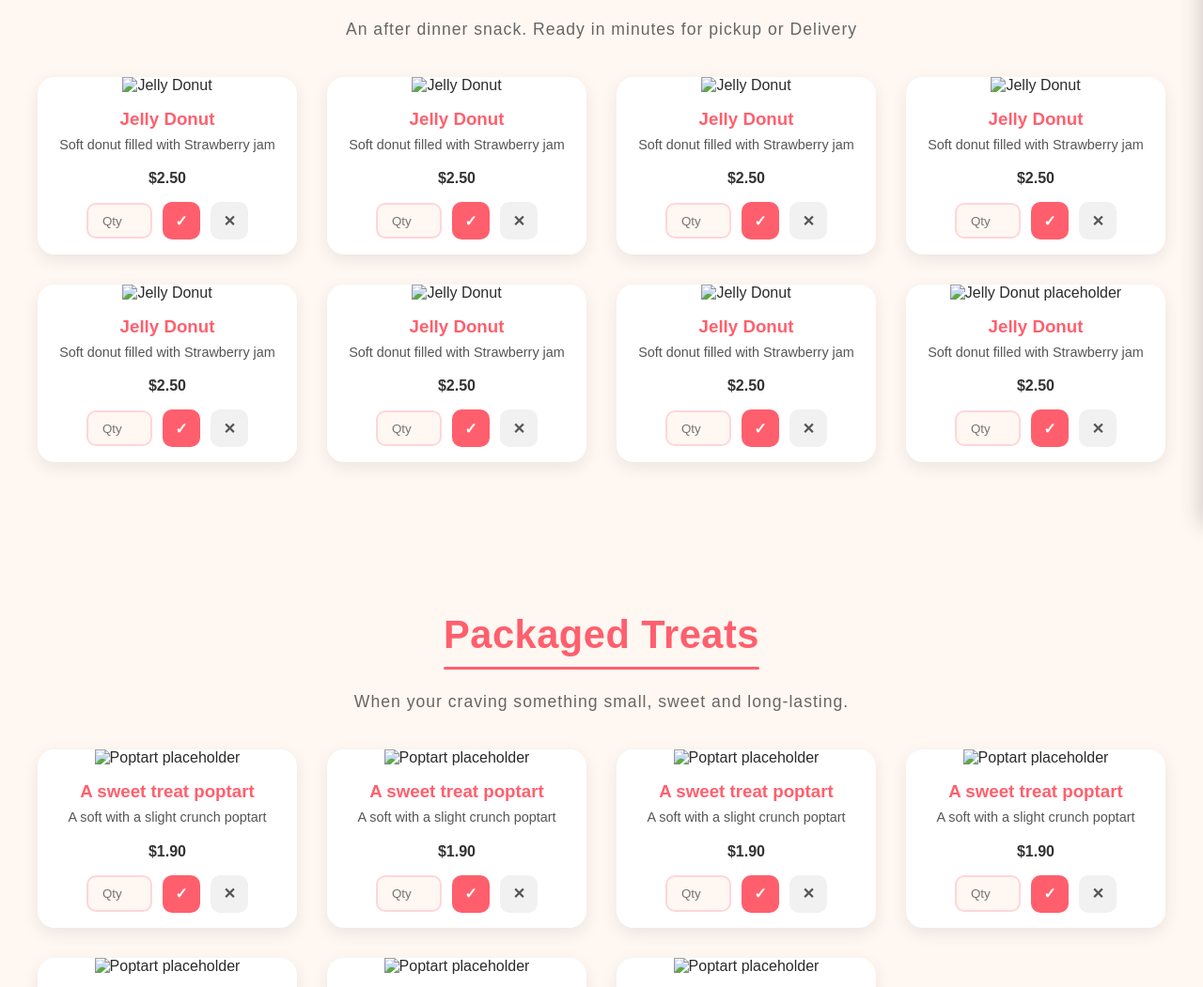
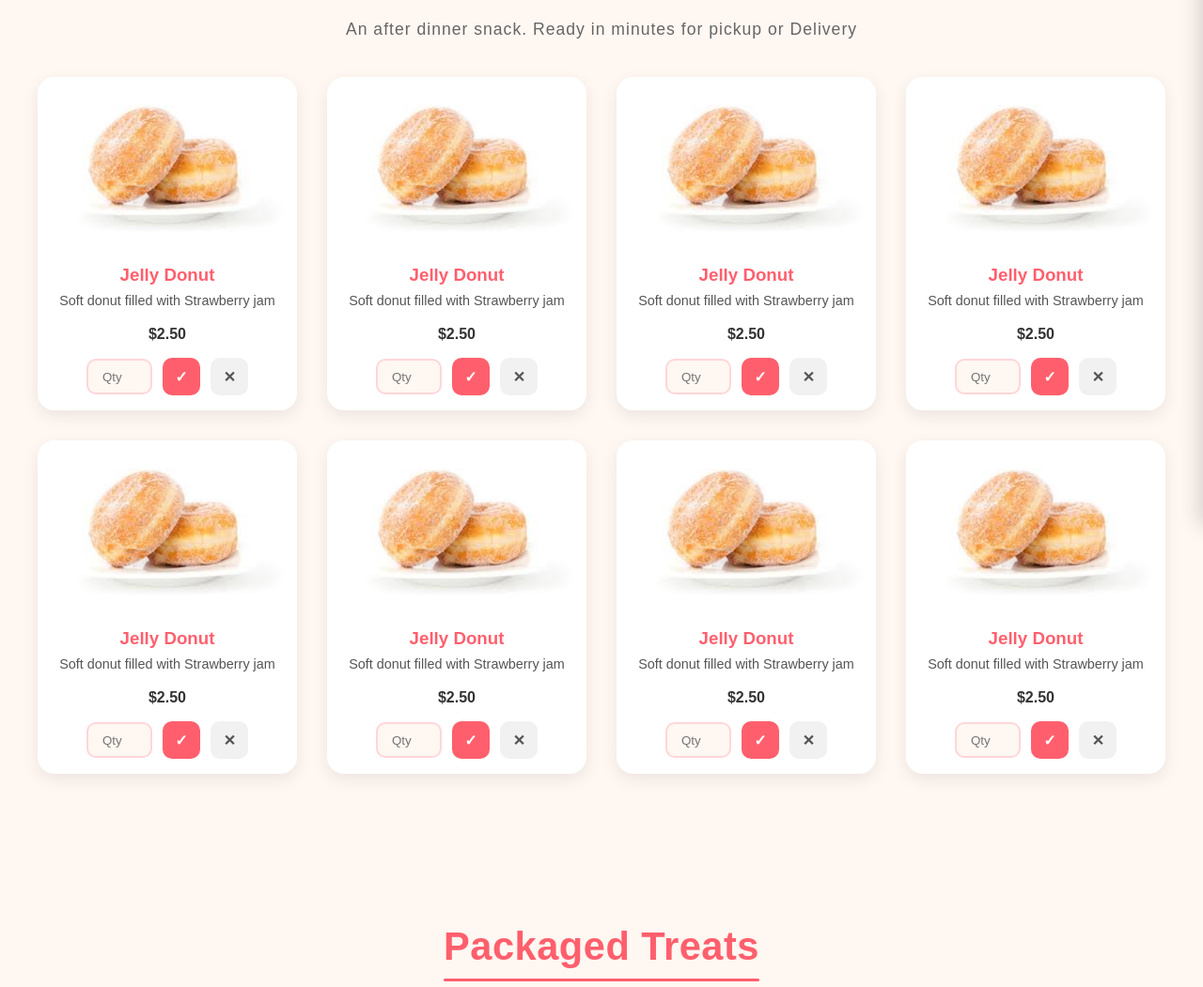
Before and after one commit to Thomas-ctrl-z/Tadder-Tots, a plain HTML site: page Pages/Menu-page.html in a window 1280 px wide. Shown: the part 240-1291 px from the top of the page at 94% size. Drawn offline with Linux system fonts and the light colour scheme.

Commit message:
Changed Menu Image Addresses

```diff
--- a/Pages/Menu-page.html
+++ b/Pages/Menu-page.html
@@ -92,7 +92,7 @@
 
   <div class="menu-container">
     <div class="menu-card">
-        <img src="Images/Donut.png" alt="Jelly Donut">
+        <img src="../Images/Donut.png" alt="Jelly Donut">
 
         <div class="menu-info">
             <h3>Jelly Donut</h3>
@@ -117,7 +117,7 @@
     </div>
 
     <div class="menu-card">
-        <img src="Images/Donut.png" alt="Jelly Donut">
+        <img src="../Images/Donut.png" alt="Jelly Donut">
 
         <div class="menu-info">
             <h3>Jelly Donut</h3>
@@ -141,7 +141,7 @@
     </div>
 
     <div class="menu-card">
-        <img src="Images/Donut.png" alt="Jelly Donut">
+        <img src="../Images/Donut.png" alt="Jelly Donut">
 
         <div class="menu-info">
             <h3>Jelly Donut</h3>
@@ -165,7 +165,7 @@
     </div>
 
     <div class="menu-card">
-        <img src="Images/Donut.png" alt="Jelly Donut">
+        <img src="../Images/Donut.png" alt="Jelly Donut">
 
         <div class="menu-info">
             <h3>Jelly Donut</h3>
@@ -189,7 +189,7 @@
     </div>
 
     <div class="menu-card">
-        <img src="Images/Donut.png" alt="Jelly Donut">
+        <img src="../Images/Donut.png" alt="Jelly Donut">
 
         <div class="menu-info">
             <h3>Jelly Donut</h3>
@@ -213,7 +213,7 @@
     </div>
 
     <div class="menu-card">
-        <img src="Images/Donut.png" alt="Jelly Donut">
+        <img src="../Images/Donut.png" alt="Jelly Donut">
 
         <div class="menu-info">
             <h3>Jelly Donut</h3>
@@ -237,7 +237,7 @@
     </div>
 
     <div class="menu-card">
-        <img src="Images/Donut.png" alt="Jelly Donut">
+        <img src="../Images/Donut.png" alt="Jelly Donut">
 
         <div class="menu-info">
             <h3>Jelly Donut</h3>
@@ -261,7 +261,7 @@
     </div>
 
     <div class="menu-card">
-        <img src="Images/Donut.png" alt="Jelly Donut placeholder">
+        <img src="../Images/Donut.png" alt="Jelly Donut placeholder">
 
         <div class="menu-info">
             <h3>Jelly Donut</h3>
@@ -295,7 +295,7 @@
 
     <div class="menu-container">
         <div class="menu-card">
-            <img src="Images/poptart.jpg" alt="Poptart placeholder">
+            <img src="../Images/poptart.jpg" alt="Poptart placeholder">
 
             <div class="menu-info">
                 <h3>A sweet treat poptart</h3>
@@ -320,7 +320,7 @@
         </div>
 
         <div class="menu-card">
-            <img src="Images/poptart.jpg" alt="Poptart placeholder">
+            <img src="../Images/poptart.jpg" alt="Poptart placeholder">
 
             <div class="menu-info">
                 <h3>A sweet treat poptart</h3>
@@ -345,7 +345,7 @@
         </div>
 
         <div class="menu-card">
-            <img src="Images/poptart.jpg" alt="Poptart placeholder">
+            <img src="../Images/poptart.jpg" alt="Poptart placeholder">
 
             <div class="menu-info">
                 <h3>A sweet treat poptart</h3>
@@ -370,7 +370,7 @@
         </div>
 
         <div class="menu-card">
-            <img src="Images/poptart.jpg" alt="Poptart placeholder">
+            <img src="../Images/poptart.jpg" alt="Poptart placeholder">
 
             <div class="menu-info">
                 <h3>A sweet treat poptart</h3>
@@ -395,7 +395,7 @@
         </div>
 
         <div class="menu-card">
-            <img src="Images/poptart.jpg" alt="Poptart placeholder">
+            <img src="../Images/poptart.jpg" alt="Poptart placeholder">
 
             <div class="menu-info">
                 <h3>A sweet treat poptart</h3>
@@ -420,7 +420,7 @@
         </div>
 
         <div class="menu-card">
-            <img src="Images/poptart.jpg" alt="Poptart placeholder">
+            <img src="../Images/poptart.jpg" alt="Poptart placeholder">
 
             <div class="menu-info">
                 <h3>A sweet treat poptart</h3>
@@ -445,7 +445,7 @@
         </div>
 
         <div class="menu-card">
-            <img src="Images/poptart.jpg" alt="Poptart placeholder">
+            <img src="../Images/poptart.jpg" alt="Poptart placeholder">
 
             <div class="menu-info">
                 <h3>A sweet treat poptart</h3>
@@ -479,8 +479,8 @@
         </div>
 
         <div class="footer-links">
-            <a href="Images/Donut.png">Terms of Service</a>
-            <a href="Images/Donut.png">Privacy Policy</a>
+            <a href="../Images/Donut.png">Terms of Service</a>
+            <a href="../Images/Donut.png">Privacy Policy</a>
         </div>
 
         <div class="footer-socials">
```
